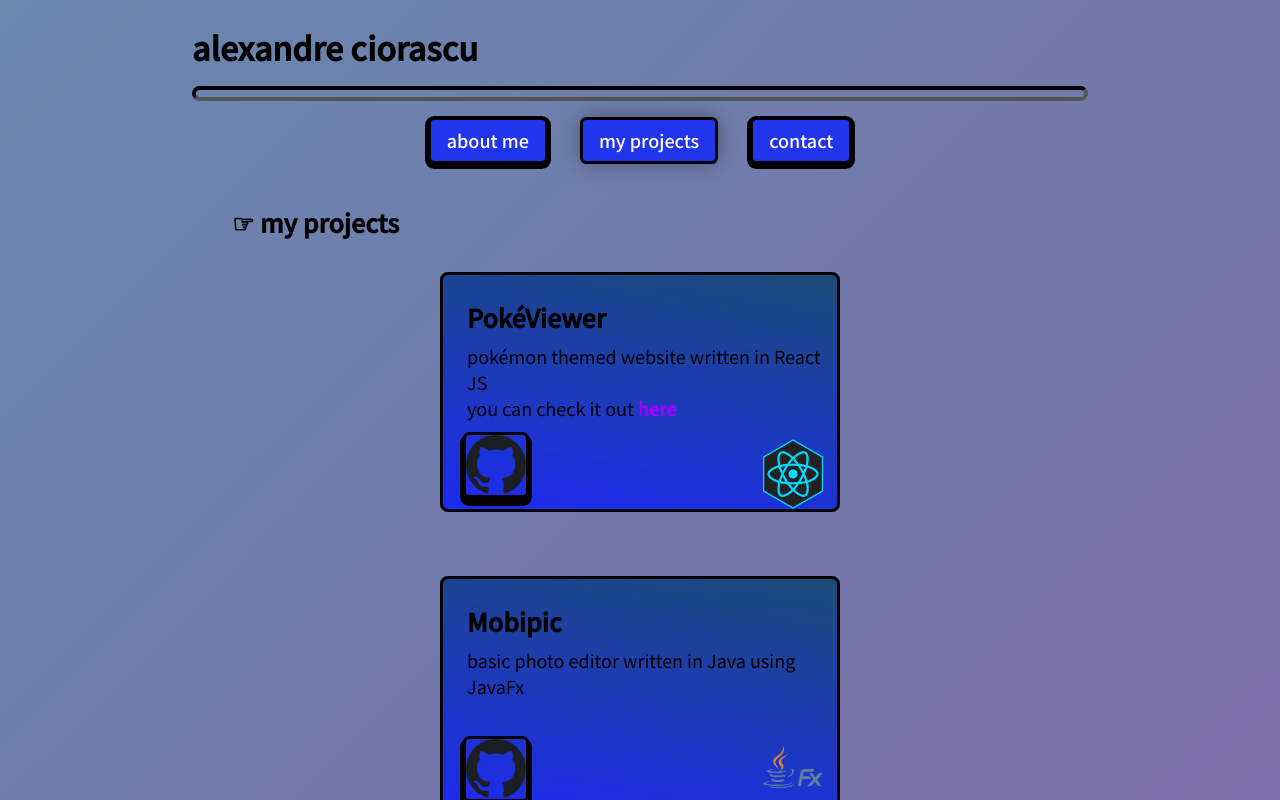
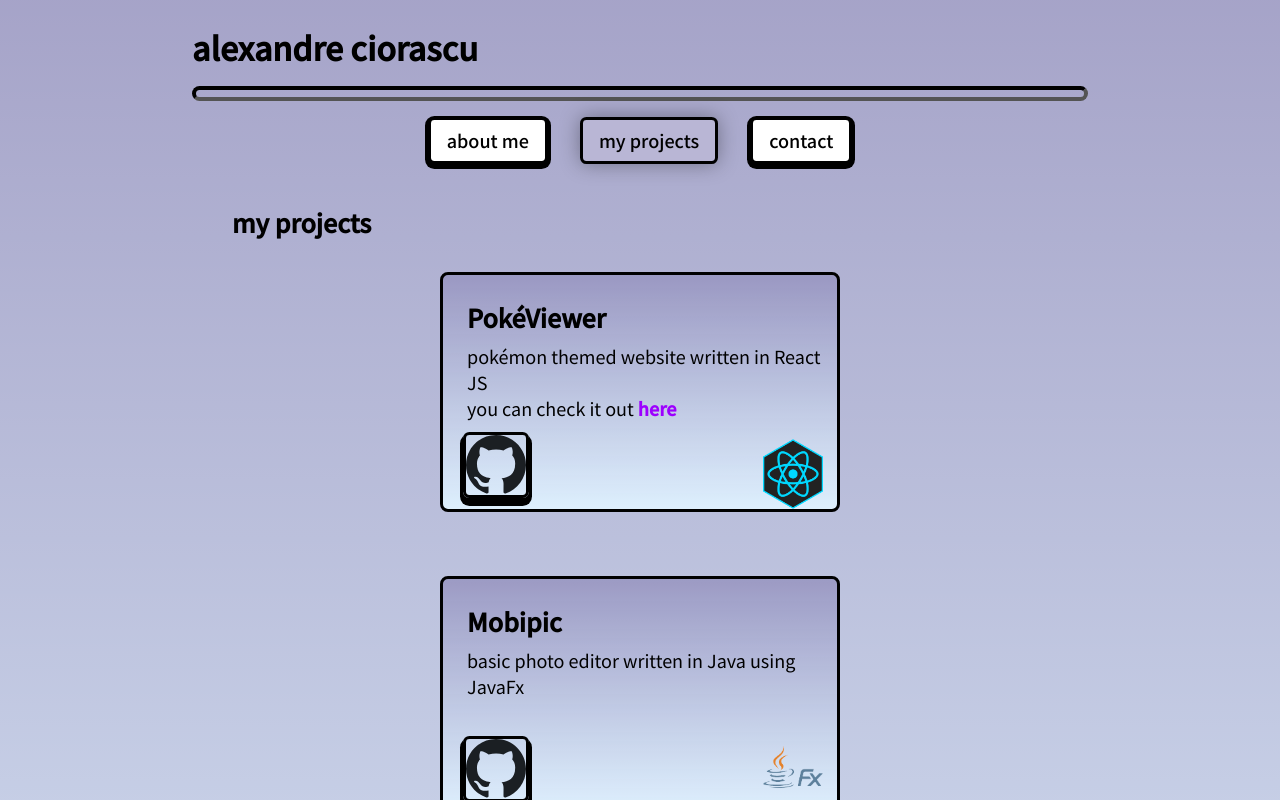
Before and after one commit to sukaizer/personalwebsite, a React (Create React App) app: page / in a window 1280 px wide. Both pictures are taken after a click on the button "my projects". Shown: the top 800 px of the page. Built offline with nearby package versions, Linux system fonts and the light colour scheme.

Commit message:
new colors

```diff
--- a/src/App.css
+++ b/src/App.css
@@ -1,3 +1,9 @@
+html,
+body {
+  width: 100vw;
+  min-height: 100vh;
+}
+
 * {
   box-sizing: border-box;
   padding: 0;
@@ -11,12 +17,9 @@
 }
 
 body {
-  background: linear-gradient(135deg, #00ffc8, #cc1495);
-  background-size: 400% 1000%;
+    background: linear-gradient(360deg, rgb(255 255 255 / 83%), rgb(255 149 149 / 50%)),
+    rgb(0 146 252 / 70%);
 
-  -webkit-animation: AnimationName 27s ease infinite;
-  -moz-animation: AnimationName 27s ease infinite;
-  animation: AnimationName 27s ease infinite;
 }
 
 @-webkit-keyframes AnimationName {
--- a/src/components/about/About.jsx
+++ b/src/components/about/About.jsx
@@ -5,7 +5,7 @@
 const About = () => {
   return (
     <div className='site__about'>
-      <h3> ☞ about <span className='me'>me</span></h3>
+      <h3> about <span className='me'>me</span></h3>
       <div className='site__about-text'>
         <p>
           ‣ 21 years old. HCI master student at Université Paris-Saclay.
--- a/src/components/contact/Contact.jsx
+++ b/src/components/contact/Contact.jsx
@@ -7,7 +7,7 @@
 const Contact = () => {
   return (
     <div className='site__contact'>
-      <h3>☞ contact</h3>
+      <h3> contact </h3>
       <div className='site__contact-text'>
         <p>
         <div className='site__contact-linkedin'>
--- a/src/components/contact/contact.css
+++ b/src/components/contact/contact.css
@@ -8,6 +8,7 @@
 
   -webkit-animation: fade-in-fwd 1.4s cubic-bezier(0.39, 0.575, 0.565, 1) both;
   animation: fade-in-fwd 1.4s cubic-bezier(0.39, 0.575, 0.565, 1) both;
+
 }
 
 .site__contact h3,
@@ -26,6 +27,7 @@
 
 .site__contact-text {
   padding: 0.5rem 0 1rem 2rem;
+  margin-top: 1rem;
 }
 
 .site__contact-linkedin {
--- a/src/components/projectCart/projectCart.css
+++ b/src/components/projectCart/projectCart.css
@@ -1,6 +1,6 @@
 .project__cart {
-    background: linear-gradient(10deg, rgba(28, 20, 244, 0.825), rgba(22, 13, 13, 0.504)),
-        rgba(0, 148, 255, 0.7);
+    background: linear-gradient(360deg, rgb(255 255 255 / 83%), rgb(255 149 149 / 50%)),
+    rgb(0 146 252 / 70%);
     mix-blend-mode: overlay;
     border-radius: 0.5rem;
     border: 3px solid black;
@@ -54,3 +54,10 @@
     width: 60px;
     display: block;
 }
+
+@media screen and (max-width: 625px) {
+
+    .project__cart {
+        min-width: 400px;
+    }
+}
--- a/src/components/projects/Projects.jsx
+++ b/src/components/projects/Projects.jsx
@@ -10,7 +10,7 @@
 
   return (
     <div className='site__projects'>
-      <h3> ☞ my projects </h3>
+      <h3> my projects </h3>
       <div className='site__projects-text'>
         <ProjectCart key="proj1" title="PokéViewer" text={["pokémon themed website written in React JS",<br key="1"/> ,"you can check it out ", <a key="2" href="https://pokeviewer.com" target="_blank" rel='noreferrer'>here</a>]} img={reactimg} link="https://github.com/sukaizer/pokeviewer"/>
         <ProjectCart key="proj2" title="Mobipic" text={["basic photo editor written in Java using JavaFx"]} img={ javafx } link="https://github.com/sukaizer/Mobipic"/>
--- a/src/containers/header/header.css
+++ b/src/containers/header/header.css
@@ -26,13 +26,13 @@
 
 /*inactive button style*/
 .site__header-button-inactive {
-background: #2135ec;
+background: #ffffff;
 
 }
 
 /*active button style*/
 .site__header-button-active {
-  background: #2135ec;
+  background: #b9b6d5;
 
   -webkit-animation: shadow-drop-2-center 0.4s
     cubic-bezier(0.25, 0.46, 0.45, 0.94) both;
@@ -41,7 +41,7 @@
 
 .site__header-button {
   font-weight: 500;
-  color: #fff;
+  color: rgb(0, 0, 0);
   margin: 0 1rem 0 1rem;
   padding: 0.5rem 1rem;
   font-family: var(--font-family);
```
